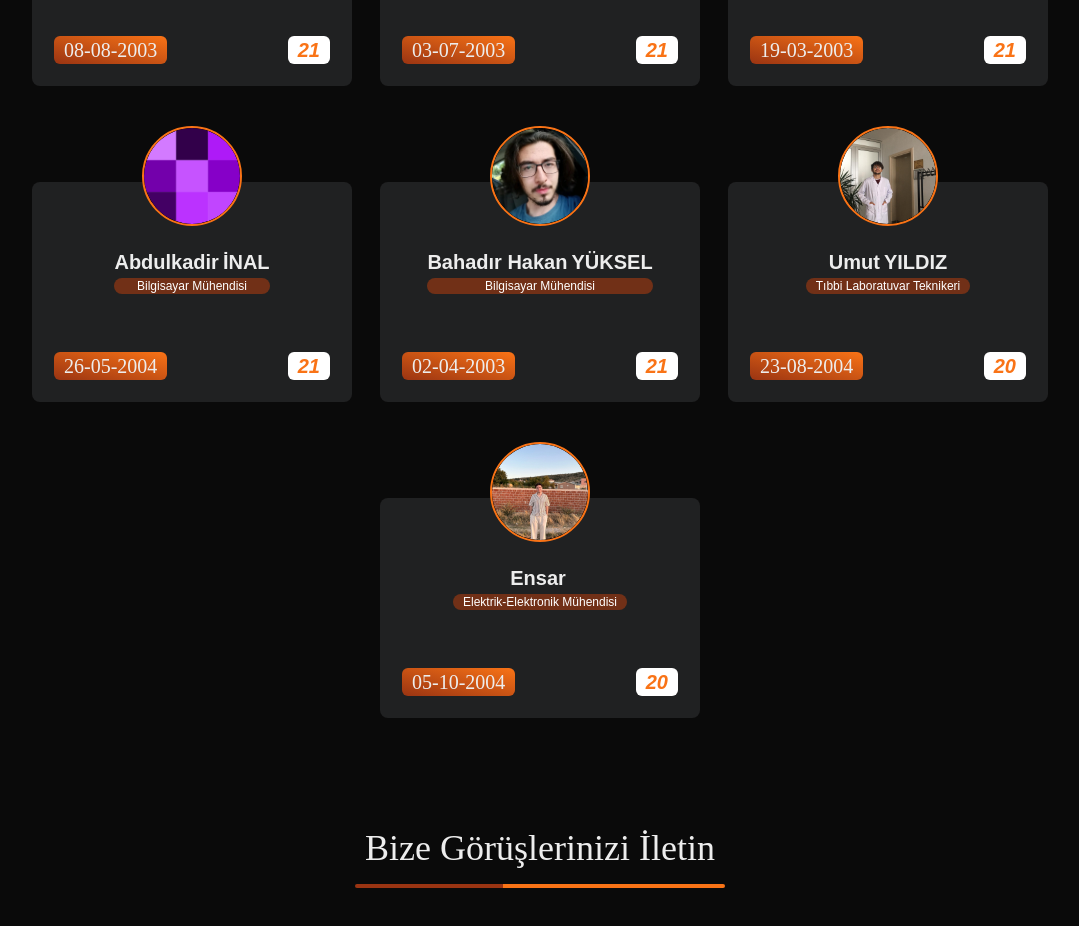
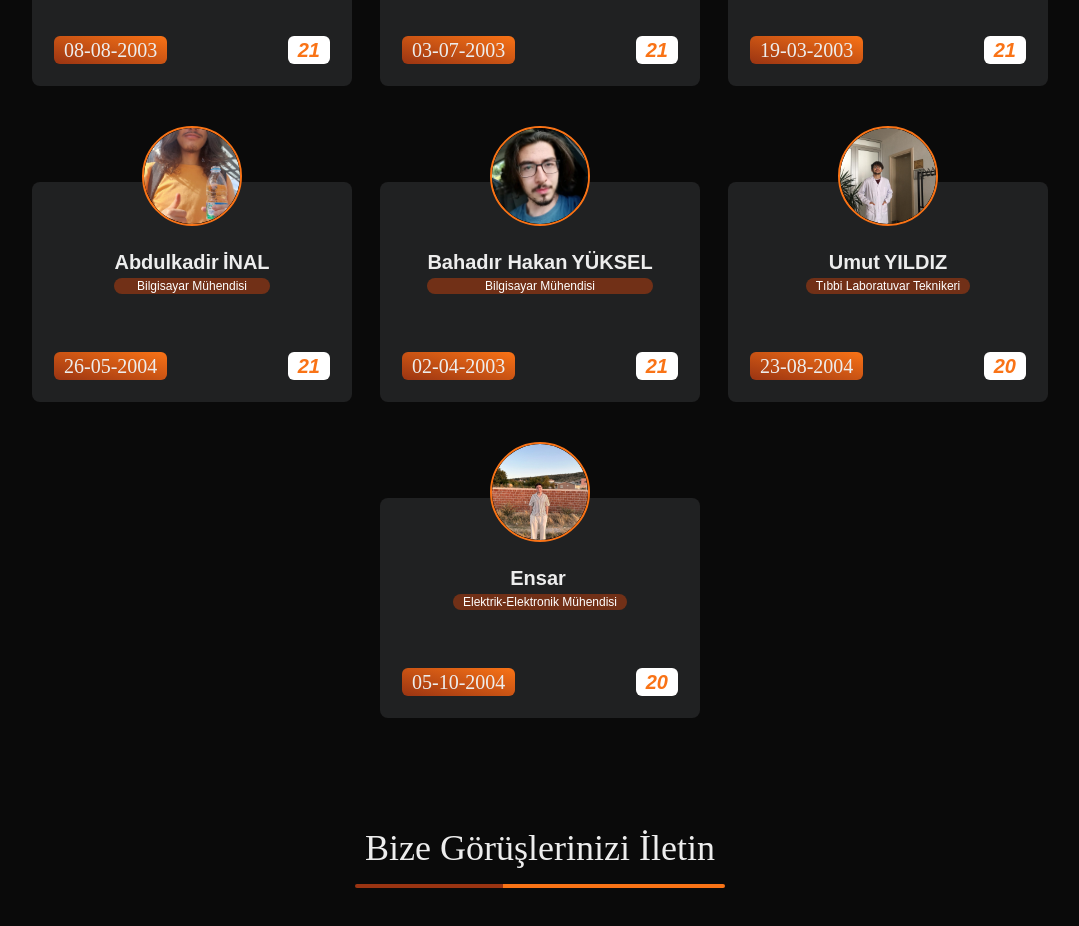
Before and after one commit to BahadirHakanYuksel/devHan, a Next.js app: page / in a window 1280 px wide. Shown: the part 1120-2046 px from the top of the page, without its empty margins (100-1179 px from the left). Built offline with nearby package versions, Linux system fonts and the light colour scheme; no server answers; the database is empty; a web font is replaced by a local one.

Commit message:
part 5 - apo updated

```diff
--- a/app/layout.tsx
+++ b/app/layout.tsx
@@ -3,7 +3,7 @@ import "./globals.css";
 import Navbar from "@/components/navbar";
 
 export const metadata: Metadata = {
-  title: "Developer Hanı Birthadays",
+  title: "Developer Hanı",
   description: "Don't forget your friends birthdays!",
 };
 
--- a/data.tsx
+++ b/data.tsx
@@ -86,7 +86,7 @@ let DATA: friend[] = [
     surname: "İNAL",
     age: calculateAge("2003-05-26"),
     birthdayDate: "26-05-2004",
-    profilePhoto: "/images/abdulkadir.png",
+    profilePhoto: "/images/apo.jpg",
     department: "Bilgisayar Mühendisi",
   },
   {
```
Also changed, not shown: public/images/apo.jpg (added).
